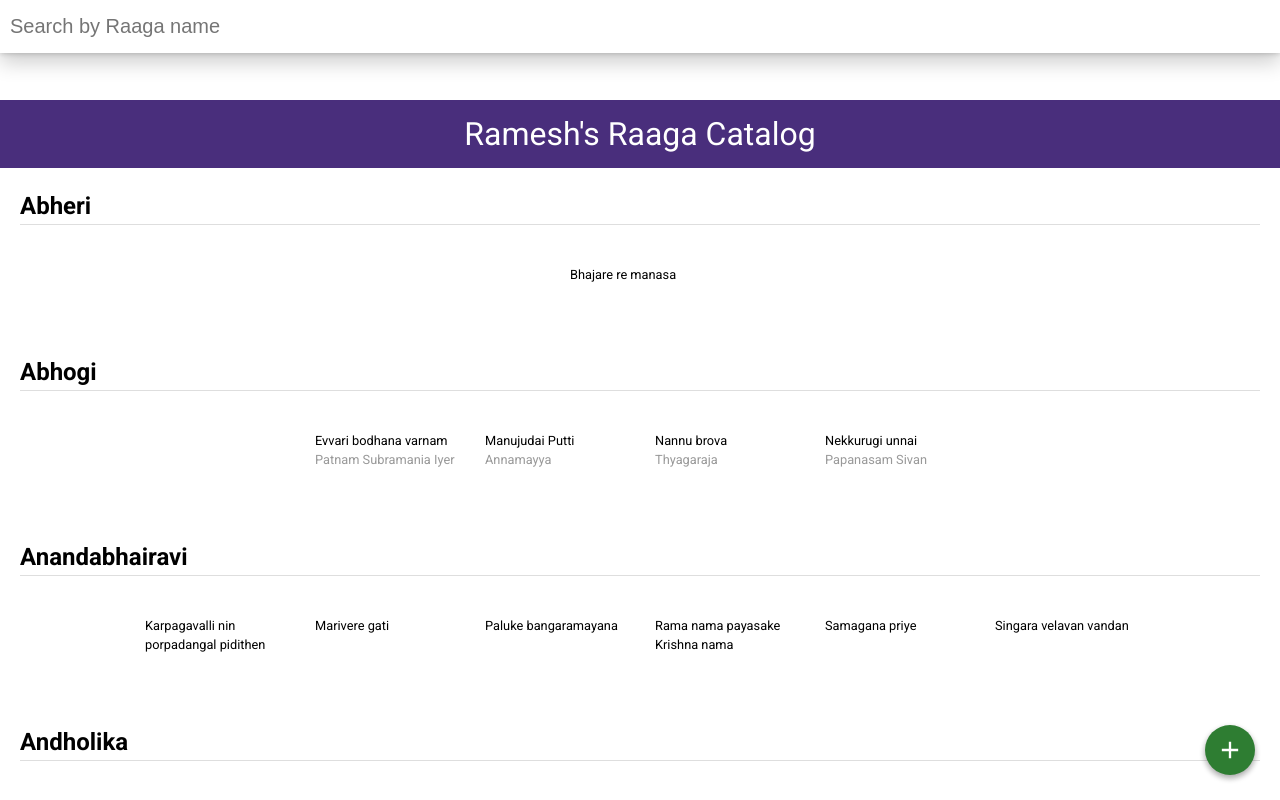
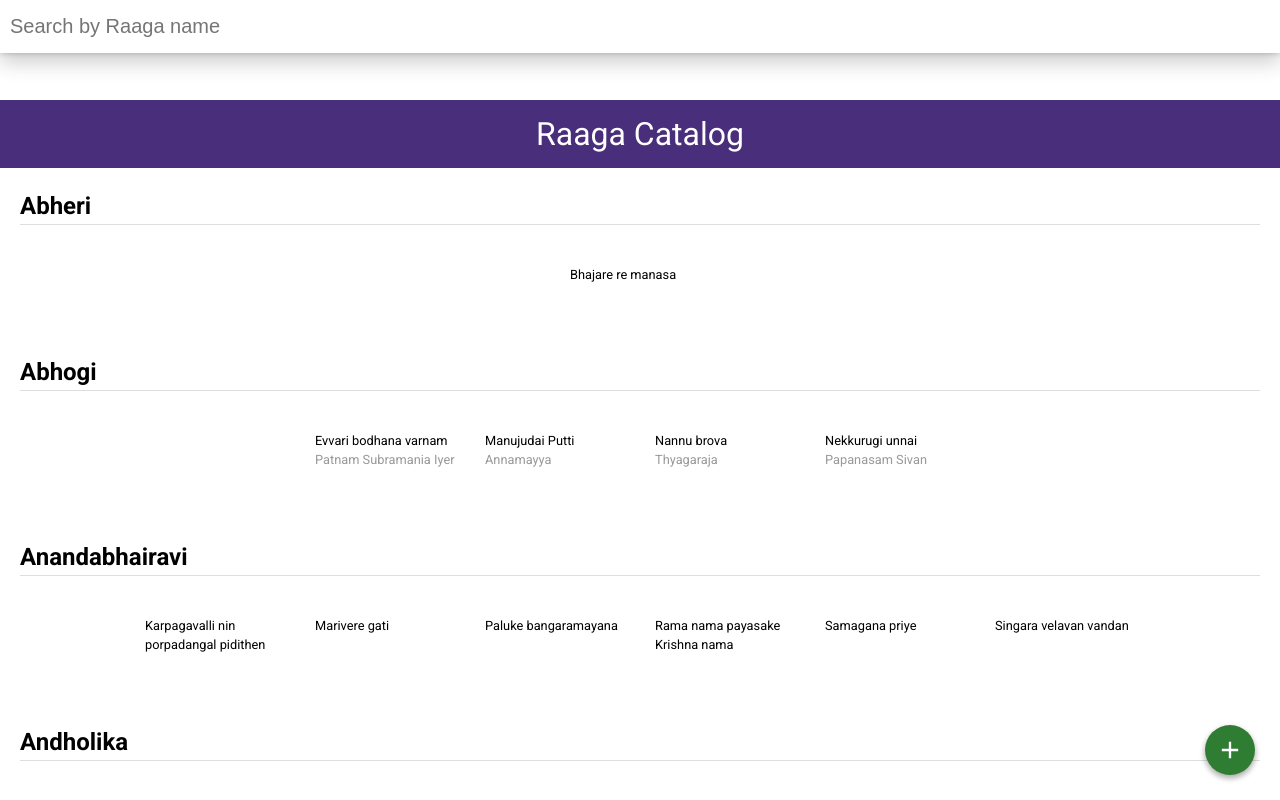
Before and after one commit to venkatrag1/raagalog, a React (Create React App) app: page / in a window 1280 px wide. Shown: the top 800 px of the page. Built offline with nearby package versions, Linux system fonts and the light colour scheme.

Commit message:
Update ListSongs.js

```diff
--- a/src/ListSongs.js
+++ b/src/ListSongs.js
@@ -51,7 +51,7 @@ class ListSongs extends Component {
         </div>
       <div className="list-songs">
         <div className="list-songs-title">
-          <h1>Ramesh's Raaga Catalog</h1>
+          <h1>Raaga Catalog</h1>
         </div>
         <div className="list-songs-content">
           <div>
```
